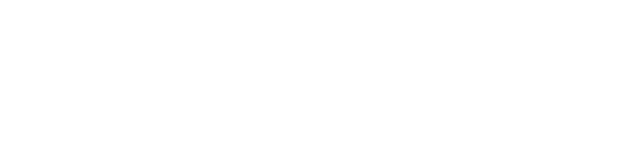
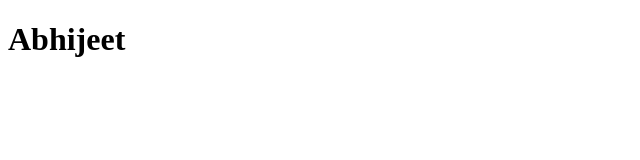
Before and after one commit to Babbincible/Project2, a plain HTML site: page index.html in a window 1280 px wide. Shown: the whole page, without its empty margins (0-640 px from the left). Drawn offline with Linux system fonts and the light colour scheme.

Commit message:
Text added

```diff
--- a/index.html
+++ b/index.html
@@ -7,6 +7,7 @@
     <title>Project</title>
 </head>
 <body>
+ <h1>Abhijeet</h1>
 
 </body>
 </html>
```
Also changed, not shown: 1 other file.
